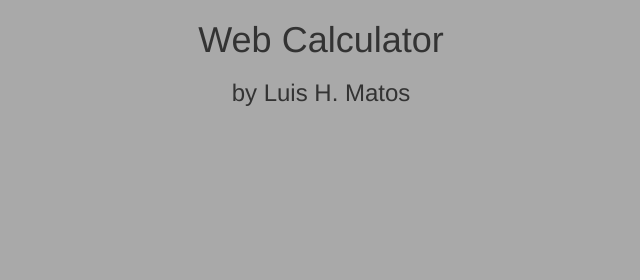
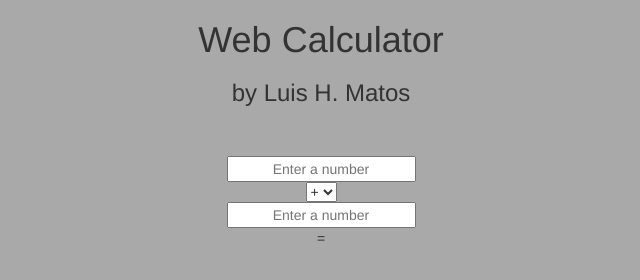
Before and after one commit to ThatSpaceGuy/Prime-Weekend-Challenge-3, a website: page public/index.html in a window 1280 px wide. Shown: the whole page, without its empty margins (319-959 px from the left). Drawn offline with Linux system fonts and the light colour scheme.

Commit message:
0.2 - HTML elements

```diff
--- a/public/index.html
+++ b/public/index.html
@@ -10,5 +10,23 @@
 <body>
 	<h1>Web Calculator</h1>
 	<h3>by Luis H. Matos</h3>
+	<div id="calcBox">
+		<div id="calcInputs">
+			<input type="text" id="num1" class="numBox" placeholder="Enter a number"/>
+			<br/>
+			<select id="operatorButton">
+				<option value="Add">+</option>
+				<option value="Sub">-</option>
+				<option value="Mul">*</option>
+				<option value="Div">/</option>
+			</select>
+			<br/>
+			<input type="text" id="num2" class="numBox" placeholder="Enter a number"/>
+		</div>
+		<div id="calcEquals">
+			<p>=</p>
+			<p id="calcAnswer"></p>
+		</div>
+	</div>
 </body>
 </html>
--- a/public/styles/styles.css
+++ b/public/styles/styles.css
@@ -10,3 +10,11 @@ body {
 	text-align: center;
 	background-color: darkgray;
 }
+
+#calcBox {
+	margin-top: 50px;
+}
+
+.numBox {
+	text-align: center;
+}
```
Also changed, not shown: readme.md. Lines whose indentation alone changed are shown as unchanged.
